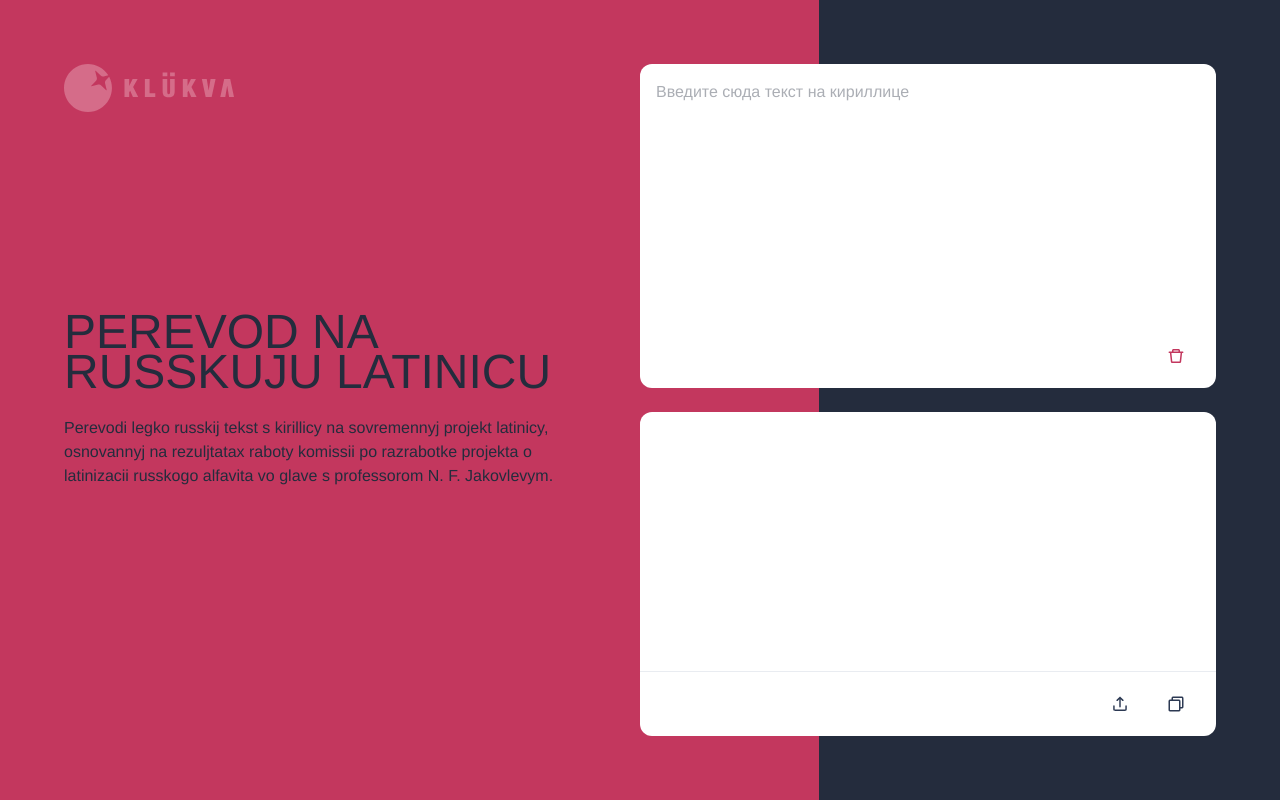
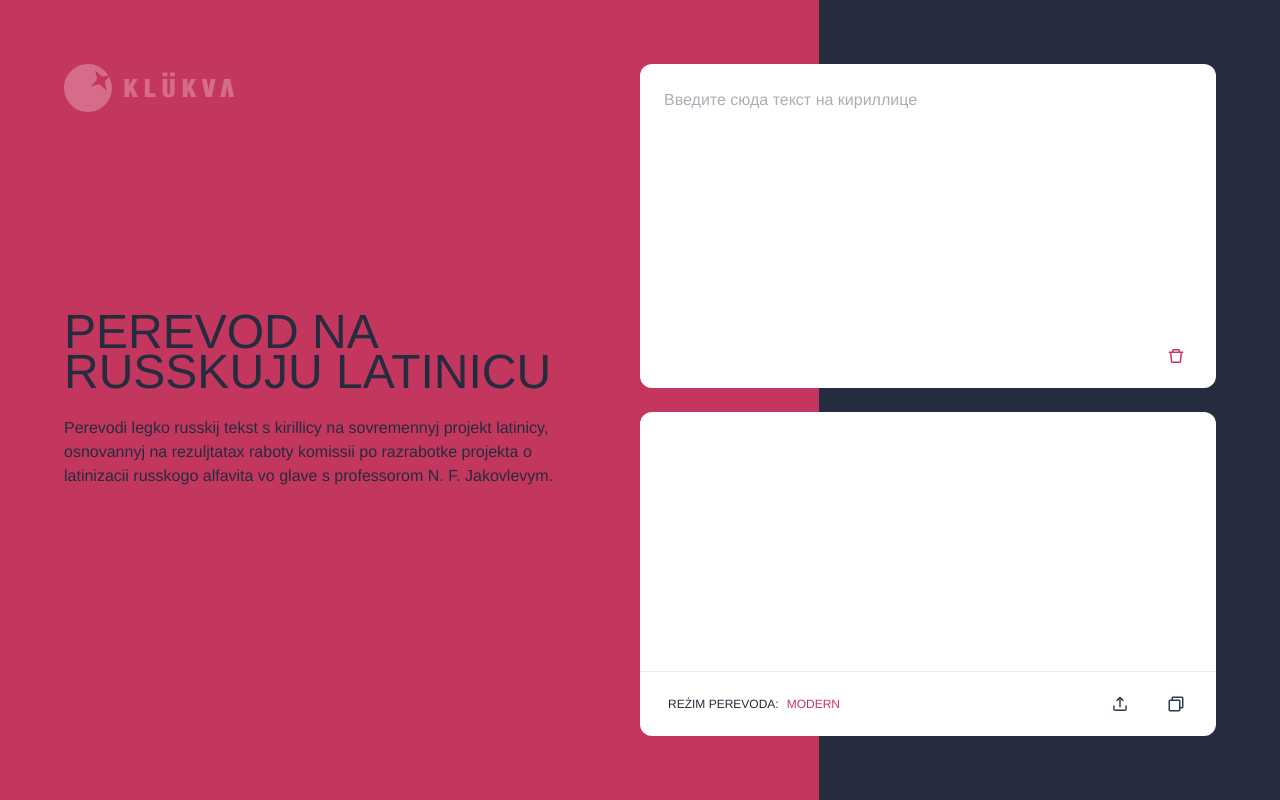
Before and after one commit to narlewinsky/klukva-translator, a React (Create React App) app: page / in a window 1280 px wide. Built offline with nearby package versions, Linux system fonts and the light colour scheme.

Commit message:
Dobavlen pereklüçatelj reżimov perevoda

```diff
--- a/src/App.js
+++ b/src/App.js
@@ -6,7 +6,7 @@ function App() {
     return (
         <div className="App">
             <div className="Background" />
-            <img className="Logo" src={logo} />
+            <img className="Logo" src={logo} alt="logo" />
             <div className="Header">
                 <div className="Header-Content">
                     <h1>PEREVOD NA RUSSKUJU LATINICU</h1>
--- a/src/Board.css
+++ b/src/Board.css
@@ -50,7 +50,7 @@ textarea {
     width: 100%;
     border: 0;
     outline: none;
-    padding: 16px;
+    padding: 24px;
     margin: 0;
     background: none;
     resize: none;
@@ -107,6 +107,38 @@ textarea::placeholder {
     padding: 16px;
 }
 
+.Board-Panel-Switcher {
+    display: flex;
+    margin-left: 28px;
+}
+
+.Board-Panel-Switcher-Label {
+    margin: auto;
+    margin-right: 8px;
+    padding: 0;
+    color: #242C3D;
+    font-family: 'Helvetica Neue', Helvetica;
+    font-size: 12px;
+    font-weight: 500;
+    line-height: 24px;
+    text-transform: uppercase;
+}
+
+.Board-Panel-Switcher-Button {
+    border: none;
+    outline: none;
+    background: transparent;
+    margin: auto;
+    padding: 0;
+    cursor: pointer;
+    color: #c3375E;
+    font-family: 'Helvetica Neue', Helvetica;
+    font-size: 12px;
+    font-weight: 500;
+    line-height: 24px;
+    text-transform: uppercase;
+}
+
 @media only screen and (max-width: 768px) {
     .Board {
         top: 96px;
--- a/src/Board.js
+++ b/src/Board.js
@@ -1,11 +1,13 @@
 import './Board.css';
 import React, { Component } from 'react';
-import latinize from 'klukva-core';
 import {CopyToClipboard} from 'react-copy-to-clipboard';
 import { saveAs } from 'file-saver';
+import latinize from 'klukva-core';
 import CopyIcon from './media/copy.svg';
 import ExportIcon from './media/export.svg';
 import ClearIcon from './media/clear.svg';
+
+const modes = ["modern", "communist1", "communist2", "communist3"]
 
 class Board extends Component {
     constructor(props) {
@@ -13,13 +15,14 @@ class Board extends Component {
         this.handleChange = this.handleChange.bind(this);
         this.state = {
             content: "",
-            translation: ""
+            translation: "",
+            mode: 0
         }
     }
 
     handleChange = (e) => {
         const content = e.target.value;
-        const translation = latinize(e.target.value);
+        const translation = latinize(e.target.value, modes[this.state.mode]);
 
         document.querySelector('#Output').scrollTop = document.querySelector('#Output').scrollHeight;
 
@@ -47,6 +50,14 @@ class Board extends Component {
         console.log("Here must be a message box")
     }
 
+    changeTranslator = (e) => {
+        const mode = (this.state.mode < 3) ? this.state.mode + 1 : 0;
+        this.setState({
+            mode: mode,
+            translation: latinize(this.state.content, modes[mode])
+        })
+    }
+
     render() {
         return (
             <div className="Board">
@@ -61,7 +72,7 @@ class Board extends Component {
                     <div className="Board-Panel-Toolbar">
                         <div className="Board-Panel-ButtonGroup">
                             <button className="Board-Panel-Button" onClick={this.clear}>
-                                <img className="Icon" src={ClearIcon} />
+                                <img className="Icon" src={ClearIcon} alt="clear" />
                             </button>
                         </div>
                     </div>
@@ -71,17 +82,22 @@ class Board extends Component {
                     <div className="Board-Panel-Editor">
                         <textarea className="Board-Editor-TextArea"
                                   id="Output"
+                                  style={{"pointer-events": "none"}}
                                   value={this.state.translation} />
                     </div>
                     <div className="Board-Panel-Separator" />
                     <div className="Board-Panel-Toolbar">
+                        <div className="Board-Panel-Switcher">
+                            <p className="Board-Panel-Switcher-Label">Reżim perevoda:</p>
+                            <button className="Board-Panel-Switcher-Button" onClick={this.changeTranslator}>{modes[this.state.mode]}</button>
+                        </div>
                         <div className="Board-Panel-ButtonGroup">
                             <button className="Board-Panel-Button" onClick={this.export}>
-                                <img className="Icon" src={ExportIcon} />
+                                <img className="Icon" src={ExportIcon} alt="export" />
                             </button>
                             <CopyToClipboard onCopy={this.onCopy} text={this.state.translation}>
                                 <button className="Board-Panel-Button">
-                                    <img className="Icon" src={CopyIcon} />
+                                    <img className="Icon" src={CopyIcon} alt="copy" />
                                 </button>
                             </CopyToClipboard>
                         </div>
```
